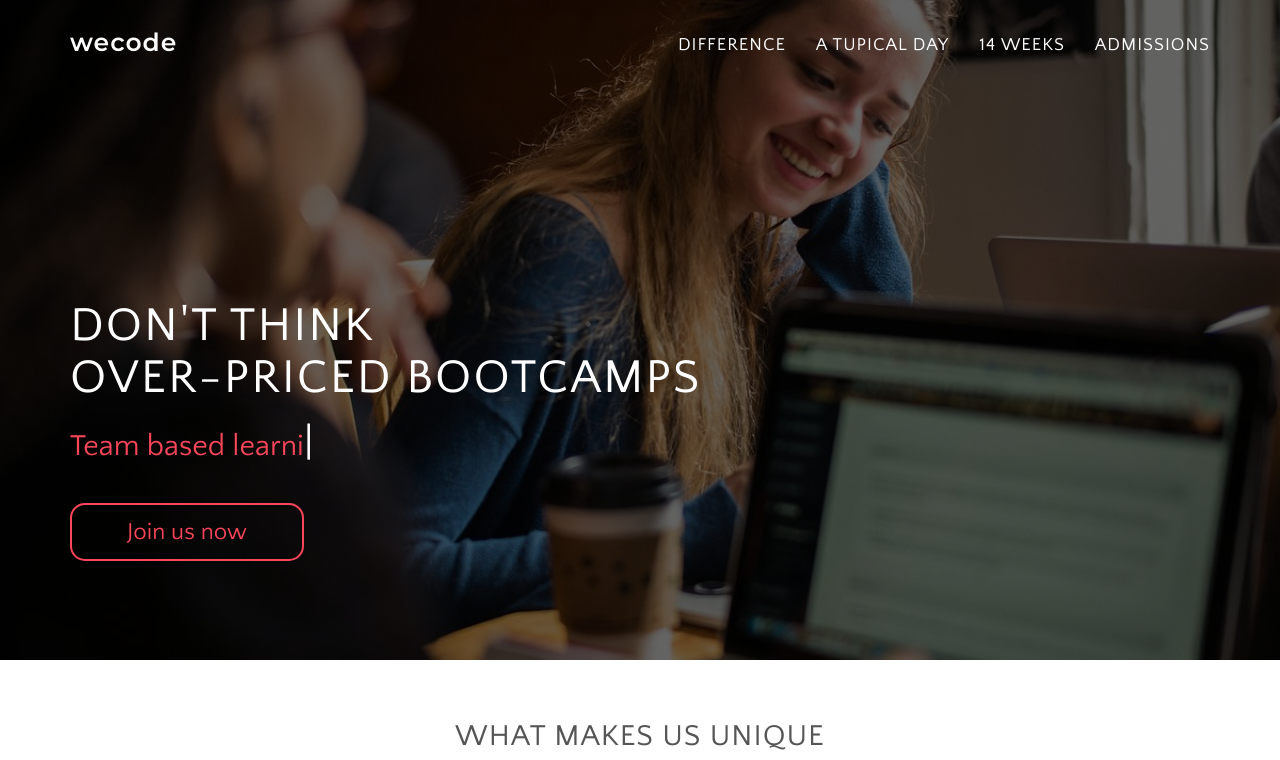
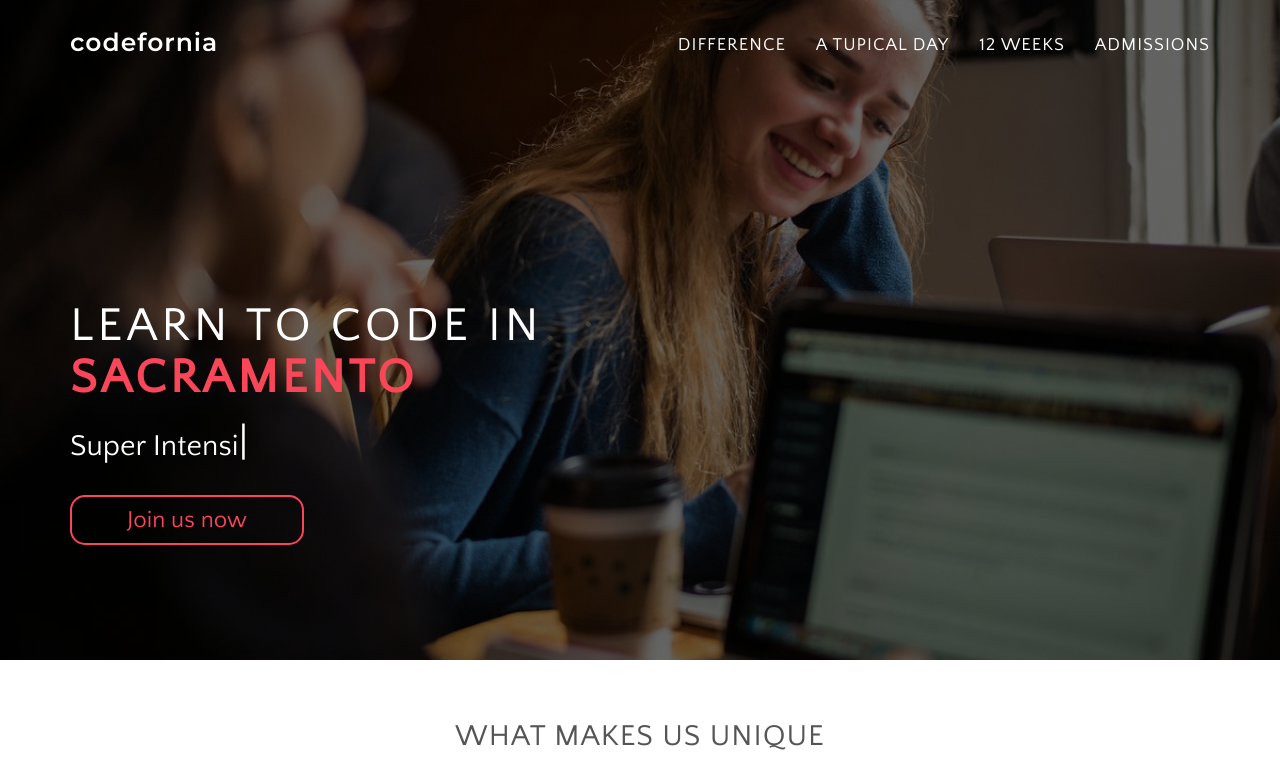
Before and after one commit to Safarali/wecode, a PHP site: page /index.html in a window 1280 px wide. Shown: the top 760 px of the page. Run offline with PHP 8.4, Linux system fonts and the light colour scheme; some libraries are stand-ins or nearby versions; some web fonts are replaced.

Commit message:
Apply button activated, rebranding

```diff
--- a/css/custom.css
+++ b/css/custom.css
@@ -10,12 +10,12 @@
 html,body {
 	background-color: #fff;
 	color: #555;
-    font-weight: 300;
-    font-family: 'Quattrocento Sans', sans-serif;
+  font-weight: 300;
+  font-family: 'Quattrocento Sans', sans-serif;
 	font-size: 20px;
-    overflow-x: hidden;
-    -webkit-text-rendering: optimizeLegibility;
-    -webkit-font-smoothing: antialiased;
+  overflow-x: hidden;
+  -webkit-text-rendering: optimizeLegibility;
+  -webkit-font-smoothing: antialiased;
 }
 
 section, footer {
@@ -29,10 +29,16 @@
     padding-top: 260px;
     text-transform: uppercase;
     font-weight: 400;
-    letter-spacing: 2px;
+    letter-spacing: 4px;
     line-height: 52px;
     color: #fff;
 
+}
+
+#sacramento {
+  font-size: inherit;
+  font-weight: bold;
+  color: #FA4659;
 }
 
  h2 {
@@ -86,7 +92,7 @@
 }
 
 #typing_text {
-    color: #FA4659;
+    color: #fff;
     font-size: 150%;
     font-weight: 400;
 }
@@ -184,10 +190,13 @@
     font-size: 205%;
 }
 
-#hero-btn {
+.hero-btn {
+  margin-top: 30px;
+}
+.hero-btn a {
+  text-decoration: none;
     outline: none;
-    display: block;
-    margin-top: 30px;
+    display: inline;
     background-color: transparent;
     border: 2px solid #FA4659;
     color: #FA4659;
@@ -199,7 +208,7 @@
     transition: background-color 1s, color 1s;
 }
 
-#hero-btn:hover {
+.hero-btn a:hover {
     background-color: #FA4659;
     color: #fff;
 }
--- a/index.html
+++ b/index.html
@@ -29,24 +29,27 @@
             <div class="container ">
                 <nav class="top-nav">
                     <div class="logo pull-left">
-                        wecode
+                        codefornia
                     </div>
                     <a class="mobile-nav-icon js--nav-icon"><i class="fa fa-th-list" aria-hidden="true"></i></a>
                     <ul class="top-nav-links pull-right js--top-nav-links">
                         <li><a href="#about">Difference</a></li>
                         <li><a href="#day">A Tupical Day</a></li>
-                        <li><a href="#learn">14 Weeks</a></li>
+                        <li><a href="#learn">12 Weeks</a></li>
                         <li><a href="#join">Admissions</a></li>
                     </ul>
 
                 </nav> <!-- end Top-Nav -->
                 <div class="hero-box">
-                    <h1>Don't think <br>over-priced Bootcamps</h1>
+                    <h1>Learn To Code in<br>
+                    <span id="sacramento">Sacramento</span></h1>
                     <span id="typing_text"></span>
-                    <button type="button" id="hero-btn" class="btn btn-default">Join us now</button>
+                    <div class="hero-btn">
+                       <a href="https://docs.google.com/forms/d/1K_M07UnipFfM8qhmfmz5Oms4V_2L_5RGPNsjMeUjl1M/edit">Join us now</a>
+                    </div>
                 </div>
 
-        </div>
+            </div>
         </header> <!-- end Header part -->
         <section class="how-we-code js--how-we-code" id="about" >
             <div class="container">
@@ -124,7 +127,7 @@
         <section class="curriculum js--curriculum" id="learn">
             <div class="container">
                 <div class="row media--row">
-                    <h2>14 WEEKS. 11 HOURS/DAY. 6 DAYS/WEEK.</h2>
+                    <h2>12 WEEKS. 11 HOURS/DAY. 6 DAYS/WEEK.</h2>
                     <p class="p-after-h2 text-center">You will be living, breathing, and dreaming in code during 14 weeks.</p>
                     <div class="col-lg-5">
                         <div class="row curriculum-overview">
@@ -140,7 +143,7 @@
                                 </ul>
                             </div>
                             <div class="col-lg-6 col-md-3 col-sm-3 col-xs-6">
-                                <h5>Week 3 &mdash; 8</h5>
+                                <h5>Week 3 &mdash; 6</h5>
                                 <ul>
                                     <li>Advanced Ruby</li>
                                     <li>AWS,PosgreSQL</li>
@@ -151,7 +154,7 @@
                                 </ul>
                             </div>
                             <div class="col-lg-6 col-md-3 col-sm-3 col-xs-6">
-                                <h5>Week 9 &mdash; 11</h5>
+                                <h5>Week 7 &mdash; 10</h5>
                                 <ul>
                                     <li>Advanced JavaScript</li>
                                     <li>Angular &amp; React</li>
@@ -161,7 +164,7 @@
                                 </ul>
                             </div>
                             <div class="col-lg-6 col-md-3 col-sm-3 col-xs-6">
-                                <h5>Week 12 &mdash; 14</h5>
+                                <h5>Week 11 &mdash; 12</h5>
                                 <ul>
                                     <li>Capstone Projects</li>
                                     <li>Advanced Algorithms </li>
@@ -192,7 +195,7 @@
                     <div class="col-md-3 col-sm-6 col-xs-12">
                         <i class="fa fa-keyboard-o" aria-hidden="true"></i>
                         <h3>First project</h3>
-                        <p>A step by step challenge during which you will create your first website, with a specific deadline (2 weeks)</p>
+                        <p>A step by step challenge during which you will create your first website, with a specific deadline (a week)</p>
                     </div>
                     <div class="col-md-3 col-sm-6 col-xs-12">
                         <i class="fa fa-comments-o" aria-hidden="true"></i>
@@ -206,7 +209,7 @@
                     </div>
                 </div>
                 <div class="row text-center">
-                    <a href="#" class="apply-button">Apply</a>
+                    <a href="https://docs.google.com/forms/d/1K_M07UnipFfM8qhmfmz5Oms4V_2L_5RGPNsjMeUjl1M/edit" class="apply-button">Apply</a>
                 </div>
             </div>
         </section><!--End of Admission section -->
@@ -215,21 +218,21 @@
                 <div class="row">
                     <div class="col-lg-4 col-md-2 col-sm-4">
                         <div class="logo">
-                            wecode
+                            codefornia
                         </div>
                     </div>
                     <div class="col-lg-6 col-md-8 col-sm-6">
                         <ul class="footer-links">
-                            <li><a href="#">Contact</a></li>
-                            <li><a href="#">Team</a></li>
-                            <li><a href="#">Apply</a></li>
-                            <li><a href="#">Privacy Policy</a></li>
+                            <li><a href="mailto:hello@codefornia.com">hello@codefornia.com</a></li>
+                            <!-- <li><a href="#">Team</a></li> -->
+                            <!-- <li><a href="#">Apply</a></li> -->
+                            <!-- <li><a href="#">Privacy Policy</a></li> -->
                         </ul>
                     </div>
                     <div class="col-lg-2 col-md-2 col-sm-2 footer-icons">
                         <i class="fa fa-facebook" aria-hidden="true"></i>
                         <i class="fa fa-twitter" aria-hidden="true"></i>
-                        <i class="fa fa-github" aria-hidden="true"></i>
+                        <!-- <i class="fa fa-github" aria-hidden="true"></i> -->
                     </div>
                 </div>
             </div>
--- a/js/jquery.js
+++ b/js/jquery.js
@@ -15,7 +15,7 @@
     /* Typed JS */
     $(function(){
         $("#typing_text").typed({
-            strings: ["Learning must be affordable...", "Team based learning...", "Think WeCode..."],
+            strings: ["Change your life...", "Super affordable...", "Super Intensive..."],
             typeSpeed: 25,
             backSpeed: 0,
             backDelay: 1000,
```
Also changed, not shown: 2 other files.
